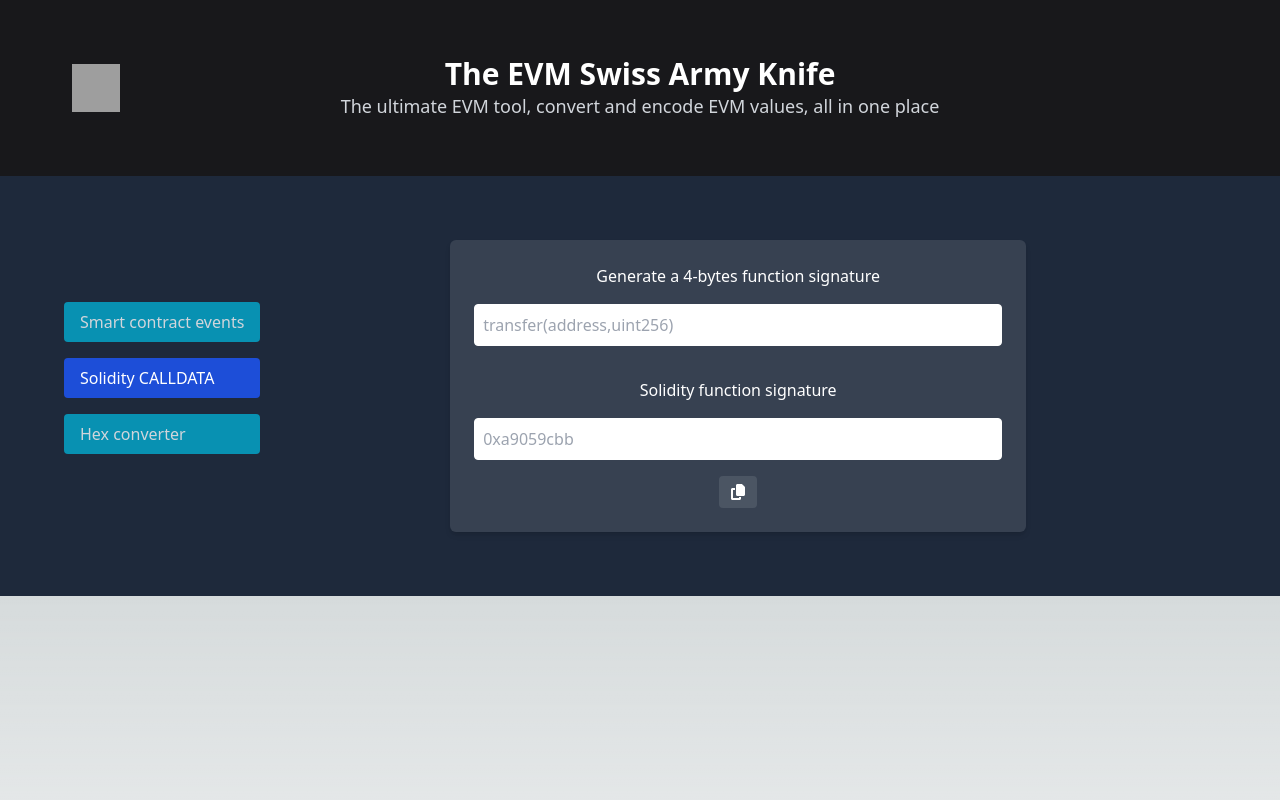
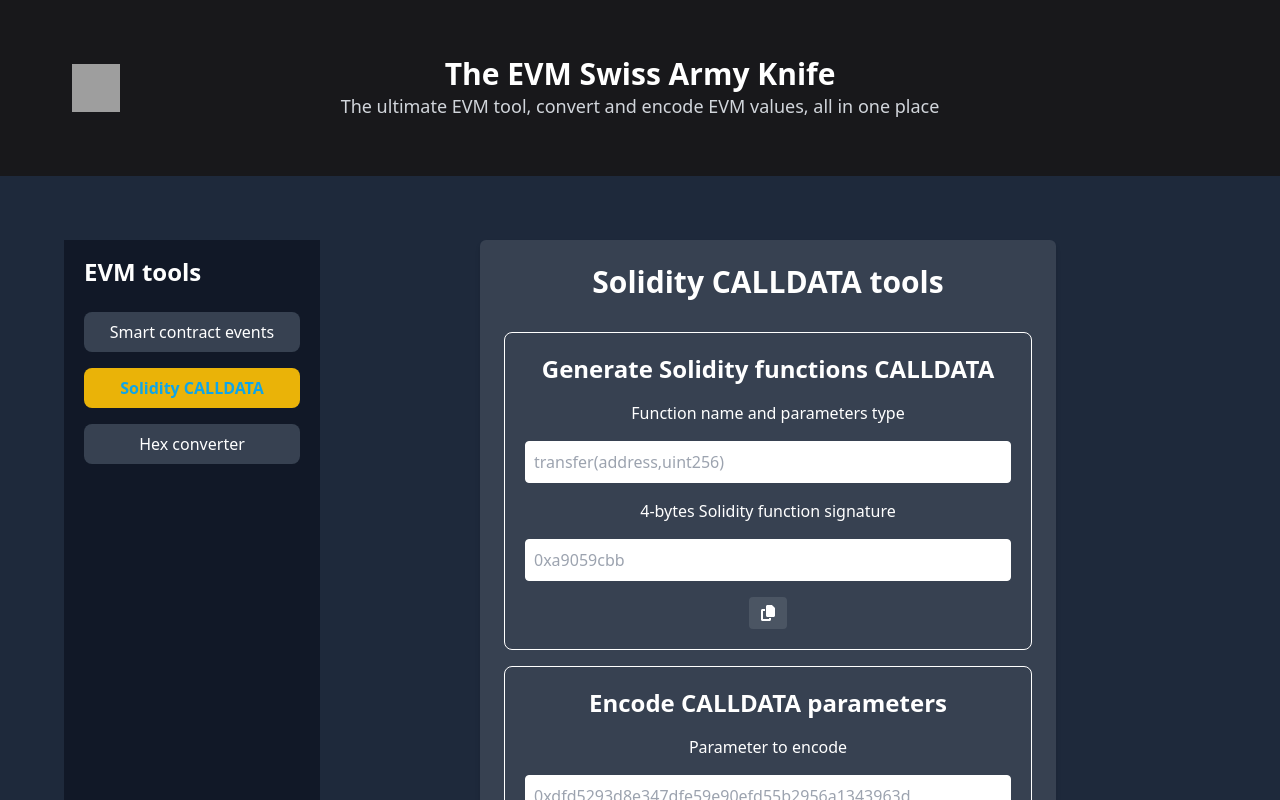
Before and after one commit to chainstacklabs/evm-knife, a Next.js app: page / in a window 1280 px wide. Both pictures are taken after a click on the button "Solidity CALLDATA". Shown: the top 800 px of the page. Built offline with nearby package versions, Linux system fonts and the light colour scheme; grey boxes are pictures that could not be loaded.

Commit message:
add function params encoding

```diff
--- a/package.json
+++ b/package.json
@@ -17,6 +17,7 @@
     "next": "13.2.4",
     "react": "18.2.0",
     "react-dom": "18.2.0",
+    "react-tooltip": "^5.10.1",
     "web3": "^1.9.0"
   },
   "devDependencies": {
--- a/src/components/Converter.jsx
+++ b/src/components/Converter.jsx
@@ -2,6 +2,7 @@ import React, { useState } from "react";
 import { FontAwesomeIcon } from "@fortawesome/react-fontawesome";
 import { faCopy } from "@fortawesome/free-solid-svg-icons";
 import { faArrowsRotate } from "@fortawesome/free-solid-svg-icons";
+
 import Navigation from './Navigation';
 
 import Web3 from "web3";
@@ -16,6 +17,9 @@ const Converter = () => {
   // State variablle for the second tool for each element
   const [inputValues2, setInputValues2] = useState(["", "", ""]);
   const [outputValues2, setOutputValues2] = useState(["", "", ""]);
+
+  const [functionParamInput, setFunctionParamInput] = useState(["", "", ""]);
+  const [functionParamOutput, setFunctionParamOutput] = useState(["", "", ""]);
 
 
   // Copy notification function
@@ -63,6 +67,12 @@ const encodeFunction = async (func) => {
     return hashedFunction.slice(0, 10);
   }
   return ""; // Return an empty string if there's no hashed function
+};
+
+const encodeParameter = async (topic) => {
+  const paddedParameter = Web3.utils.padLeft(topic, 64); // 64 characters = 32 bytes encoding
+  const encodedParam= paddedParameter.slice(2)
+  return encodedParam;
 };
 
 // Conversion functions
@@ -127,7 +137,7 @@ const hexToDecimal = (hexNumber) => {
     );
   };
 
-  // New function to handle input change for the second section
+  // Function to handle input change for the topics
   const handleSecondInputChange = async (event) => {
     const inputValue = event.target.value;
     setInputValues2(
@@ -149,13 +159,37 @@ const hexToDecimal = (hexNumber) => {
   };
 
 
+  // Function to handle the parameters encoding
+  const handleParameters = async (event) => {
+    const inputValue = event.target.value;
+    setFunctionParamInput(
+      functionParamInput.map((v, i) => (i === currentElement ? inputValue : v))
+    );
+
+    if (inputValue === "") {
+      setFunctionParamOutput(
+        functionParamOutput.map((v, i) => (i === currentElement ? [""] : v))
+      );
+      return;
+    }
+
+    const outputValue = await encodeParameter(inputValue);
+
+    setFunctionParamOutput(
+      functionParamOutput.map((v, i) => (i === currentElement ? outputValue : v))
+    );
+  };
+
   const elements = [
     <div
       key="element-1"
       className="text-white flex flex-col items-center space-y-4"
     >
+      <h3 className="mb-4 text-3xl font-bold">Smart contract events tools</h3>
       <div className="border border-white w-full p-5 rounded-lg flex flex-col items-center ">
+    <div className="flex items-center">
       <h3 className="mb-4 text-2xl font-bold">Generate event signature</h3>
+    </div>
       <h3 className="mb-4">Event name and parameters type</h3>
       <input
         type="text"
@@ -194,7 +228,7 @@ const hexToDecimal = (hexNumber) => {
         type="text"
         value={inputValues2[currentElement]}
         onChange={handleSecondInputChange}
-        placeholder={"0x8c8d7c46219d9205f056f28fee5950ad564d7465"}
+        placeholder={"0x85BC2E8Aaad5dBc347db49Ea45D95486279eD918"}
         className="bg-white text-black p-2 rounded border border-white w-full sm:w-1/2 md:w-full"
       />
       <div className="flex flex-col items-center w-full sm:w-1/2 md:w-full">
@@ -204,7 +238,7 @@ const hexToDecimal = (hexNumber) => {
           type="text"
           value={outputValues2[currentElement]}
           placeholder={
-            "0x0000000000000000000000008c8d7c46219d9205f056f28fee5950ad564d7465"
+            "0x00000000000000000000000085BC2E8Aaad5dBc347db49Ea45D95486279eD918"
           }
           readOnly
         />
@@ -226,7 +260,11 @@ const hexToDecimal = (hexNumber) => {
       key="element-2"
       className="text-white flex flex-col items-center space-y-4"
     >
-      <h3>Generate a 4-bytes function signature</h3>
+
+      <h3 className="text-3xl font-bold mb-4" >Solidity CALLDATA tools</h3>
+      <div className="border border-white w-full p-5 rounded-lg flex flex-col items-center ">
+      <h3 className="text-2xl font-bold mb-4" >Generate Solidity functions CALLDATA</h3>
+      <h3 className="mb-4">Function name and parameters type</h3>
       <input
         type="text"
         value={inputValues[currentElement]}
@@ -235,7 +273,7 @@ const hexToDecimal = (hexNumber) => {
         className="bg-white text-black p-2 rounded border border-white w-full sm:w-1/2 md:w-full"
       />
       <div className="flex flex-col items-center w-full sm:w-1/2 md:w-full">
-        <h3 className="p-4">Solidity function signature</h3>
+        <h3 className="p-4">4-bytes Solidity function signature</h3>
         <input
           className="bg-white text-black p-2 rounded border border-white w-full"
           type="text"
@@ -253,9 +291,44 @@ const hexToDecimal = (hexNumber) => {
           <FontAwesomeIcon icon={faCopy} />
         </button>
       </div>
+      </div>
+
+      <div className="border border-white w-full p-5 rounded-lg flex flex-col items-center ">
+      <h3 className="mb-4 text-2xl font-bold">Encode CALLDATA parameters</h3>
+      <h3 className="mb-4">Parameter to encode</h3>
+      <input
+        type="text"
+        value={functionParamInput[currentElement]}
+        onChange={handleParameters}
+        placeholder={"0xdfd5293d8e347dfe59e90efd55b2956a1343963d"}
+        className="bg-white text-black p-2 rounded border border-white w-full sm:w-1/2 md:w-full"
+      />
+      <div className="flex flex-col items-center w-full sm:w-1/2 md:w-full">
+        <h3 className="p-4">Bytes-32 encoded parameter</h3>
+        <input
+          className="bg-white text-black p-2 rounded border border-white w-full"
+          type="text"
+          value={functionParamOutput[currentElement]}
+          placeholder={
+            "000000000000000000000000dfd5293d8e347dfe59e90efd55b2956a1343963d"
+          }
+          readOnly
+        />
+        <button
+          onClick={() => {
+            navigator.clipboard.writeText(outputValues2[currentElement]);
+            showCopyNotification();
+          }}
+          className="bg-gray-600 text-white px-3 py-1 rounded mt-4 hover:bg-teal-900"
+        >
+          <FontAwesomeIcon icon={faCopy} />
+        </button>
+      </div>
+      </div>
+
     </div>,
     <div key="element-3" className="text-white flex flex-col items-center">
-      <h3>Convert decimal and hexadecimal values</h3>
+      <h3 className="text-2xl font-bold" >Convert decimal and hexadecimal values</h3>
       {conversionDirection === "decimalToHex" ? (
         <>
           <h3 className="mt-2">Decimal</h3>
--- a/src/components/Navigation.jsx
+++ b/src/components/Navigation.jsx
@@ -13,12 +13,13 @@ const Navigation = ({ elements, currentElement, switchElement }) => {
   };
 
   return (
-    <div className="flex flex-col justify-center mb-4 space-y-4">
+    <div className="flex flex-col w-full sm:w-64 bg-gray-900 h-screen px-5 py-4">
+      <h1 className="text-white text-2xl font-bold mb-6">EVM tools</h1>
       {elements.map((_, index) => {
         const isActive = currentElement === index;
         const buttonClass = [
-          "py-2 px-4 w-full text-left rounded hover:bg-sky-900 hover:text-white",
-          isActive ? "bg-blue-700 text-white" : "bg-cyan-600 text-gray-300",
+          "text-md font-medium py-2 px-4 rounded-lg mb-4 hover:bg-violet-800 focus:outline-none focus:bg-yellow-500 focus:text-sky-500 focus:font-bold",
+          isActive ? "bg-gray-700 text-white" : "bg-gray-700 text-white",
         ].join(" ");
 
         return (
--- a/src/styles/globals.css
+++ b/src/styles/globals.css
@@ -7,6 +7,11 @@ input[type='number'].no-spinner::-webkit-inner-spin-button {
   -webkit-appearance: none;
   margin: 0;
 }
+
+.cursor-help:hover .hidden {
+  display: block;
+}
+
 
 input[type='number'].no-spinner {
   -moz-appearance: textfield;
```
Also changed, not shown: 1 other file (tests, documents, lock files or other folders).
